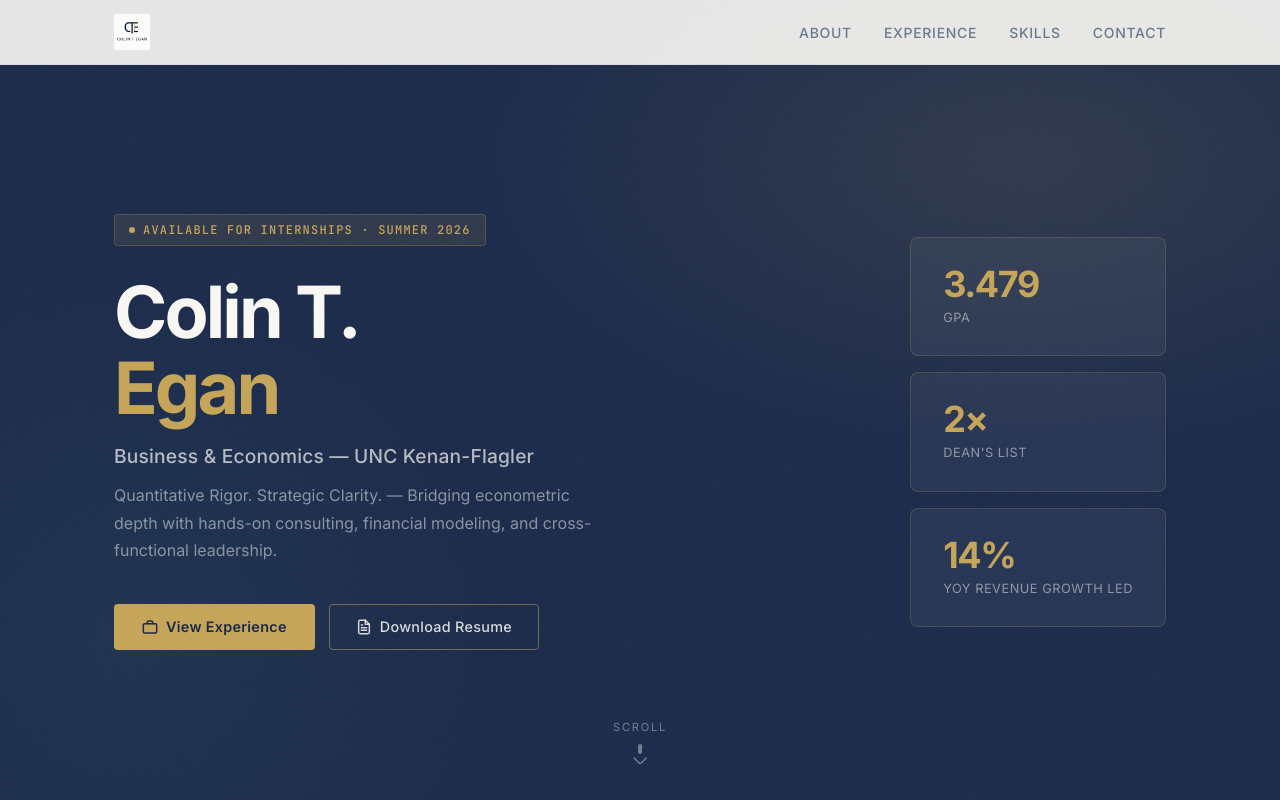
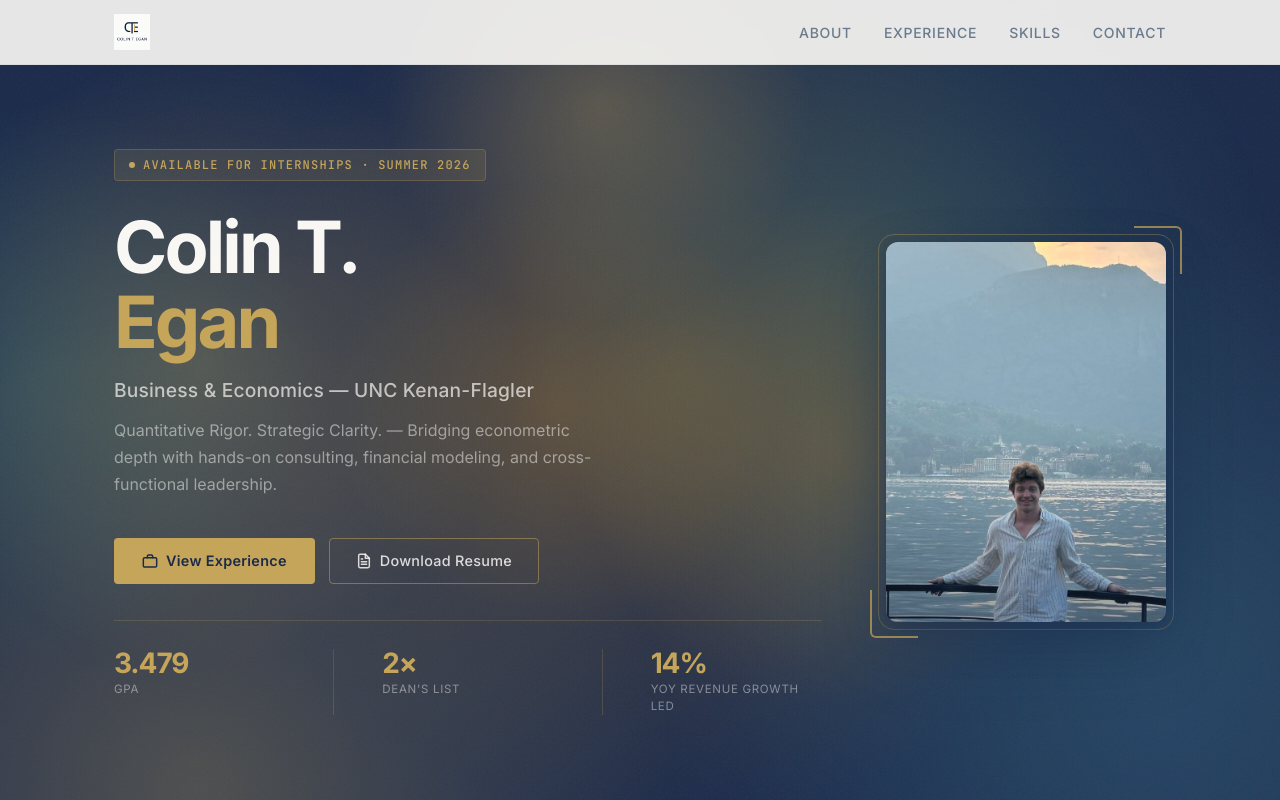
Before and after one commit to Colin-egan/claudebuiltwebsite, a website: page index.html in a window 1280 px wide. Shown: the top 800 px of the page. Drawn offline with nearby package versions, Linux system fonts and the light colour scheme; animation ran at ten frames a second.

Commit message:
Add headshot, aurora canvas background, and hero polish
- Add professional headshot to hero with gold corner brackets and layered shadow
- Replace CSS orb animations with canvas-based aurora background (10 orbs, brand colors)
- Add mouse interactivity: orbs attract toward cursor position
- Move stats (GPA, Dean's List, revenue growth) to inline row below CTAs
- Remove scroll cue text/arrow from hero

Co-Authored-By: Claude Sonnet 4.6 <noreply@anthropic.com>

```diff
--- a/index.html
+++ b/index.html
@@ -74,13 +74,20 @@
     /* Hero gradient */
     .hero-bg {
       background-color: #1B2A4A;
-      background-image:
-        radial-gradient(ellipse 70% 60% at 80% 20%, rgba(197,165,90,0.12) 0%, transparent 60%),
-        radial-gradient(ellipse 50% 80% at 10% 80%, rgba(58,125,123,0.1) 0%, transparent 55%),
-        radial-gradient(ellipse 40% 40% at 50% 50%, rgba(27,42,74,0.8) 0%, transparent 100%);
       position: relative;
       overflow: hidden;
     }
+
+    /* Aurora canvas */
+    #aurora-canvas {
+      position: absolute;
+      inset: 0;
+      width: 100%;
+      height: 100%;
+      pointer-events: none;
+      z-index: 0;
+    }
+
     .hero-bg::after {
       content: '';
       position: absolute;
@@ -271,6 +278,7 @@
        HERO
   ════════════════════════════════════════════════ -->
   <section id="hero" class="hero-bg" style="padding-top:64px;min-height:100vh;display:flex;align-items:center;position:relative;">
+    <canvas id="aurora-canvas"></canvas>
     <div style="max-width:1100px;margin:0 auto;padding:80px 24px;position:relative;z-index:2;width:100%;">
       <div style="display:grid;grid-template-columns:1fr auto;gap:64px;align-items:center;">
 
@@ -304,32 +312,45 @@
               Download Resume
             </a>
           </div>
+
+          <!-- Stats row -->
+          <div style="display:flex;gap:0;margin-top:36px;border-top:1px solid rgba(197,165,90,0.2);padding-top:28px;">
+            <div style="flex:1;padding-right:24px;">
+              <div class="stat-number" style="font-size:1.75rem;">3.479</div>
+              <div style="font-size:0.72rem;color:rgba(248,247,244,0.45);margin-top:4px;letter-spacing:0.06em;text-transform:uppercase;">GPA</div>
+            </div>
+            <div style="width:1px;background:rgba(197,165,90,0.2);margin:0 24px;"></div>
+            <div style="flex:1;padding:0 24px;">
+              <div class="stat-number" style="font-size:1.75rem;">2×</div>
+              <div style="font-size:0.72rem;color:rgba(248,247,244,0.45);margin-top:4px;letter-spacing:0.06em;text-transform:uppercase;">Dean's List</div>
+            </div>
+            <div style="width:1px;background:rgba(197,165,90,0.2);margin:0 24px;"></div>
+            <div style="flex:1;padding-left:24px;">
+              <div class="stat-number" style="font-size:1.75rem;">14%</div>
+              <div style="font-size:0.72rem;color:rgba(248,247,244,0.45);margin-top:4px;letter-spacing:0.06em;text-transform:uppercase;">YoY Revenue Growth Led</div>
+            </div>
+          </div>
         </div>
 
-        <!-- Right: stat card -->
-        <div style="display:flex;flex-direction:column;gap:16px;">
-          <div style="background:rgba(255,255,255,0.05);border:1px solid rgba(197,165,90,0.2);border-radius:8px;padding:28px 32px;min-width:200px;">
-            <div class="stat-number">3.479</div>
-            <div style="font-size:0.8rem;color:rgba(248,247,244,0.5);margin-top:6px;letter-spacing:0.04em;text-transform:uppercase;">GPA</div>
-          </div>
-          <div style="background:rgba(255,255,255,0.05);border:1px solid rgba(197,165,90,0.2);border-radius:8px;padding:28px 32px;">
-            <div class="stat-number">2×</div>
-            <div style="font-size:0.8rem;color:rgba(248,247,244,0.5);margin-top:6px;letter-spacing:0.04em;text-transform:uppercase;">Dean's List</div>
-          </div>
-          <div style="background:rgba(255,255,255,0.05);border:1px solid rgba(197,165,90,0.2);border-radius:8px;padding:28px 32px;">
-            <div class="stat-number">14%</div>
-            <div style="font-size:0.8rem;color:rgba(248,247,244,0.5);margin-top:6px;letter-spacing:0.04em;text-transform:uppercase;">YoY Revenue Growth Led</div>
+        <!-- Right: headshot -->
+        <div style="position:relative;flex-shrink:0;">
+          <!-- Decorative gold ring offset -->
+          <div style="position:absolute;inset:-8px;border-radius:16px;border:1.5px solid rgba(197,165,90,0.35);pointer-events:none;z-index:0;"></div>
+          <!-- Subtle corner accent -->
+          <div style="position:absolute;top:-16px;right:-16px;width:48px;height:48px;border-top:2px solid #C5A55A;border-right:2px solid #C5A55A;border-radius:0 6px 0 0;z-index:3;opacity:0.7;"></div>
+          <div style="position:absolute;bottom:-16px;left:-16px;width:48px;height:48px;border-bottom:2px solid #C5A55A;border-left:2px solid #C5A55A;border-radius:0 0 0 6px;z-index:3;opacity:0.7;"></div>
+          <!-- Photo -->
+          <div style="position:relative;z-index:1;border-radius:12px;overflow:hidden;width:280px;
+                      box-shadow:0 2px 8px rgba(27,42,74,0.2),0 12px 40px rgba(27,42,74,0.35),0 32px 64px rgba(27,42,74,0.25);">
+            <img src="Brand_assets/headshot.jpg" alt="Colin Egan" style="width:100%;height:380px;object-fit:cover;object-position:center top;display:block;" />
+            <!-- Subtle gradient overlay at bottom -->
+            <div style="position:absolute;inset:0;background:linear-gradient(to top, rgba(27,42,74,0.45) 0%, transparent 50%);pointer-events:none;"></div>
           </div>
         </div>
 
       </div>
     </div>
 
-    <!-- Scroll cue -->
-    <div style="position:absolute;bottom:36px;left:50%;transform:translateX(-50%);z-index:2;display:flex;flex-direction:column;align-items:center;gap:8px;opacity:0.4;">
-      <span style="font-size:0.7rem;letter-spacing:0.15em;text-transform:uppercase;color:#F8F7F4;">Scroll</span>
-      <svg width="16" height="20" viewBox="0 0 16 20" fill="none"><rect x="6" y="0" width="4" height="10" rx="2" fill="#F8F7F4"/><path d="M2 14l6 6 6-6" stroke="#F8F7F4" stroke-width="1.5" stroke-linecap="round" stroke-linejoin="round" fill="none"/></svg>
-    </div>
   </section>
 
   <!-- ═══════════════════════════════════════════
@@ -685,6 +706,94 @@
   </footer>
 
   <script>
+    // ── Aurora canvas background ──────────────────────────────────────────
+    (function () {
+      const canvas = document.getElementById('aurora-canvas');
+      const ctx    = canvas.getContext('2d');
+      const hero   = canvas.parentElement;
+      let time  = 0;
+      const mouse = { x: null, y: null };
+
+      function resize() {
+        canvas.width  = window.innerWidth;
+        canvas.height = hero.offsetHeight || window.innerHeight;
+      }
+      resize();
+      window.addEventListener('resize', resize);
+
+      // Mouse tracking — relative to canvas position
+      hero.addEventListener('mousemove', (e) => {
+        const r  = canvas.getBoundingClientRect();
+        mouse.x  = e.clientX - r.left;
+        mouse.y  = e.clientY - r.top;
+      });
+      hero.addEventListener('mouseleave', () => { mouse.x = null; mouse.y = null; });
+
+      // Brand palette
+      const colors = [
+        { r: 197, g: 165, b:  90 }, // gold    #C5A55A
+        { r:  58, g: 125, b: 123 }, // teal    #3A7D7B
+        { r: 180, g: 130, b:  50 }, // warm gold
+        { r:  45, g:  80, b: 130 }, // lifted navy
+      ];
+
+      function Orb() {
+        this.reset = function () {
+          this.x      = Math.random() * canvas.width;
+          this.y      = Math.random() * canvas.height;
+          this.radius = Math.random() * 380 + 150;
+          this.color  = colors[Math.floor(Math.random() * colors.length)];
+          this.vx     = (Math.random() - 0.5) * 1.2;
+          this.vy     = (Math.random() - 0.5) * 1.2;
+        };
+        this.reset();
+
+        this.draw = function () {
+          const g = ctx.createRadialGradient(this.x, this.y, 0, this.x, this.y, this.radius);
+          g.addColorStop(0, `rgba(${this.color.r},${this.color.g},${this.color.b},0.3)`);
+          g.addColorStop(1, `rgba(${this.color.r},${this.color.g},${this.color.b},0)`);
+          ctx.fillStyle = g;
+          ctx.beginPath();
+          ctx.arc(this.x, this.y, this.radius, 0, Math.PI * 2);
+          ctx.fill();
+        };
+
+        this.update = function () {
+          // Drift
+          this.x += this.vx + Math.sin(time * 0.003 + this.radius) * 0.7;
+          this.y += this.vy + Math.cos(time * 0.002 + this.radius) * 0.7;
+
+          // Mouse attraction — pull orbs gently toward cursor
+          if (mouse.x !== null) {
+            const dx   = mouse.x - this.x;
+            const dy   = mouse.y - this.y;
+            const dist = Math.sqrt(dx * dx + dy * dy) || 1;
+            const pull = Math.min(250 / dist, 1.8);
+            this.vx += (dx / dist) * pull * 0.018;
+            this.vy += (dy / dist) * pull * 0.018;
+          }
+
+          // Speed cap
+          const spd = Math.sqrt(this.vx * this.vx + this.vy * this.vy);
+          if (spd > 2.8) { this.vx = (this.vx / spd) * 2.8; this.vy = (this.vy / spd) * 2.8; }
+
+          // Reset if drifted off-screen
+          if (this.x < -this.radius || this.x > canvas.width  + this.radius ||
+              this.y < -this.radius || this.y > canvas.height + this.radius) { this.reset(); }
+        };
+      }
+
+      const orbs = Array.from({ length: 10 }, () => new Orb());
+
+      function animate() {
+        ctx.clearRect(0, 0, canvas.width, canvas.height);
+        time++;
+        orbs.forEach(o => { o.update(); o.draw(); });
+        requestAnimationFrame(animate);
+      }
+      animate();
+    })();
+
     // Scroll-triggered fade-up
     const observer = new IntersectionObserver((entries) => {
       entries.forEach(entry => {
```
Also changed, not shown: Brand_assets/headshot.jpg (added).
